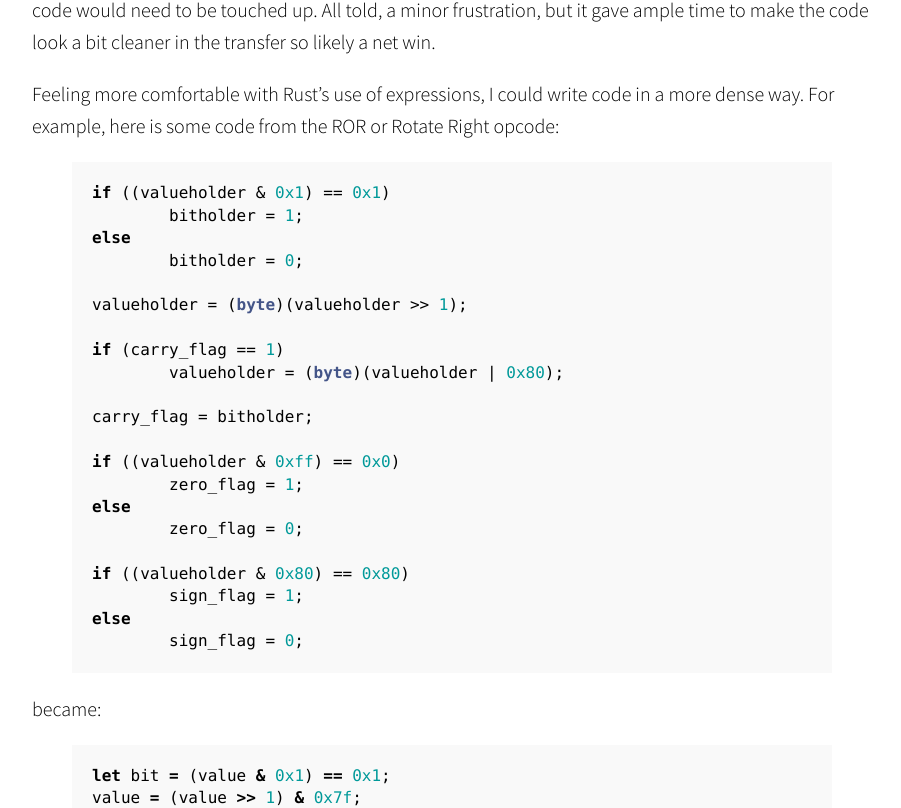
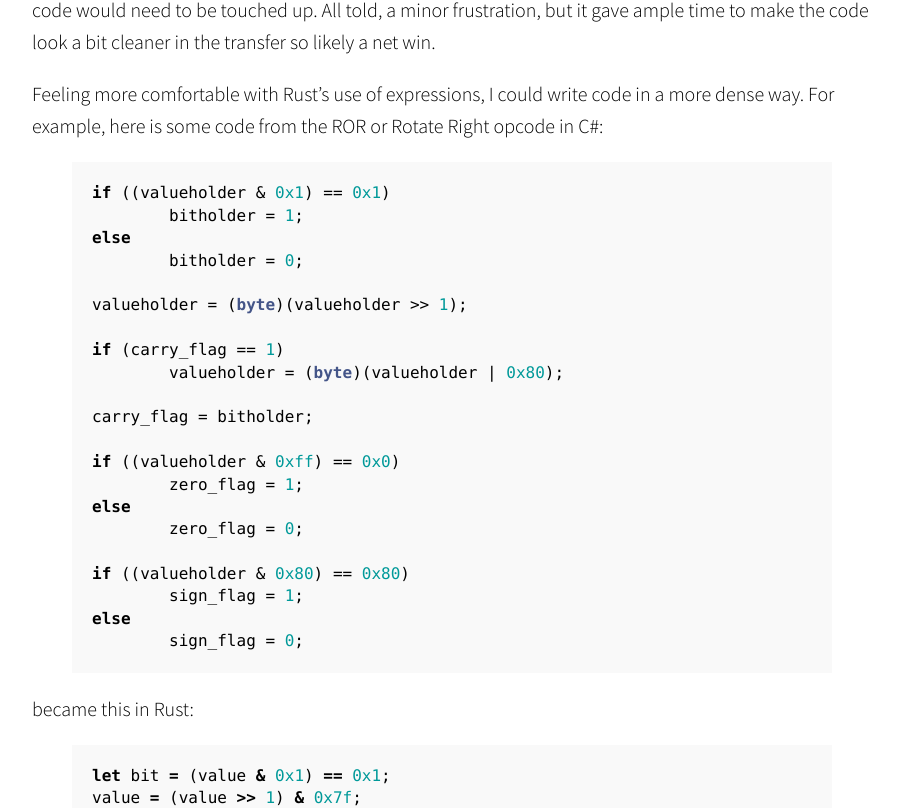
Before and after one commit to sophiajt/jntrnr.github.io, a Jekyll site: the page built from _posts/2015-11-20-convert-csharp-to-rust.md, in a window 1280 px wide and 1400 px high, scrolled down 2392 px. Shown: the part 179-987 px from the top of the window, without its empty margins (188-1089 px from the left). Built offline with Jekyll 4.4.1, drawn with Linux system fonts in a browser that asks for light colours; Markdown is read by kramdown in place of the engine named in the settings.

Commit message:
Update 2015-11-20-convert-csharp-to-rust.md

```diff
--- a/_posts/2015-11-20-convert-csharp-to-rust.md
+++ b/_posts/2015-11-20-convert-csharp-to-rust.md
@@ -61,7 +61,7 @@ One of the first things I did after I had file loading in place was to start por
 
 There's another reason not to do copy/pasting of code when porting: too many little things needed to be changed to the Rust style. For example, Rust-friendly names often differ from the C# equivalent (eg the ReadChrRom method would need to be read_chr_rom to match Rust naming conventions).  Like-wise, little things that help readability in Rust, like the "no parens around if guards" means that copy/pasted code would need to be touched up.  All told, a minor frustration, but it gave ample time to make the code look a bit cleaner in the transfer so likely a net win.
 
-Feeling more comfortable with Rust's use of expressions, I could write code in a more dense way.  For example, here is some code from the ROR or Rotate Right opcode:
+Feeling more comfortable with Rust's use of expressions, I could write code in a more dense way.  For example, here is some code from the ROR or Rotate Right opcode in C#:
 
 {% highlight csharp %}
 if ((valueholder & 0x1) == 0x1)
@@ -87,7 +87,7 @@ else
 	sign_flag = 0;
 {% endhighlight %}
 
-became:
+became this in Rust:
 
 {% highlight rust %}
 let bit = (value & 0x1) == 0x1;
```
